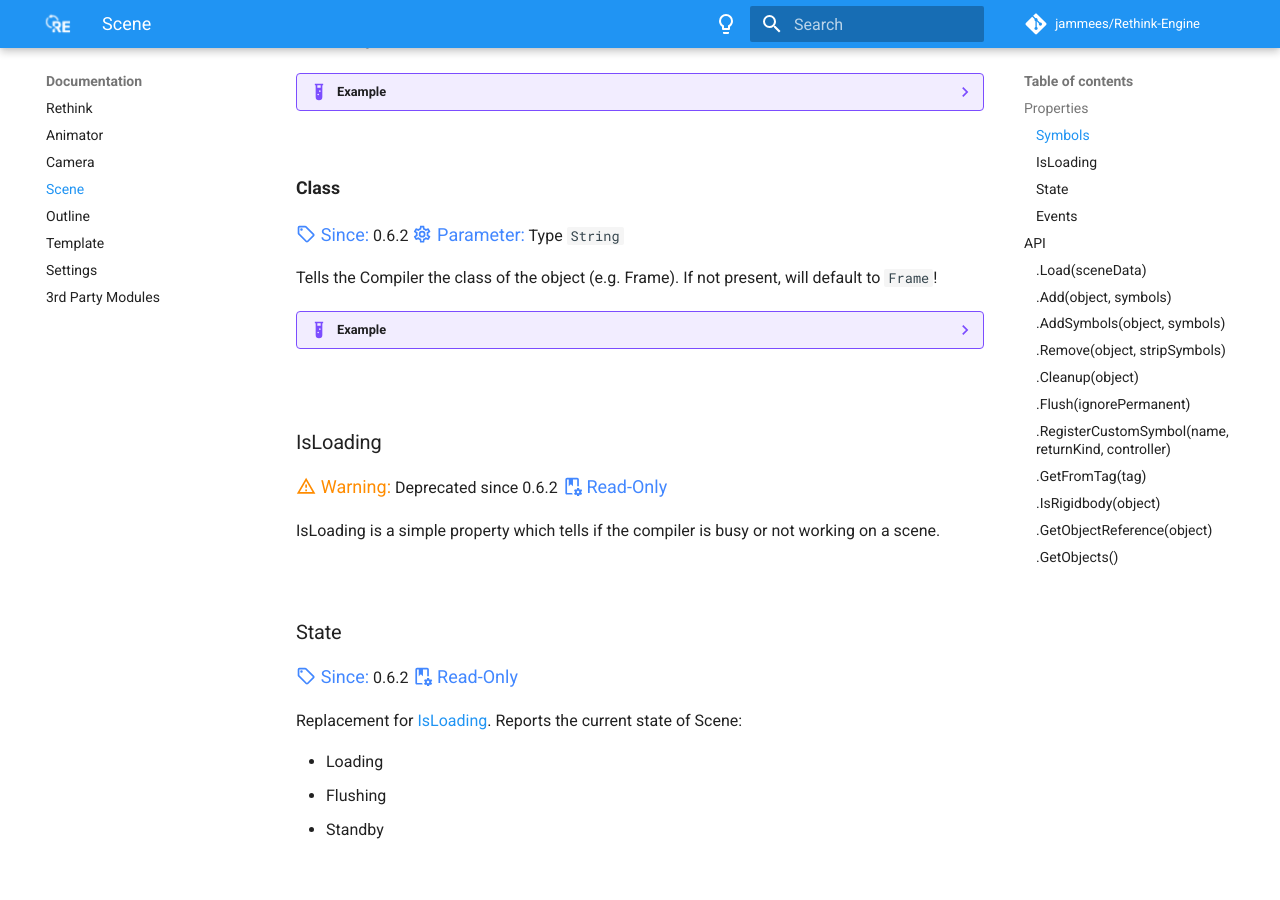
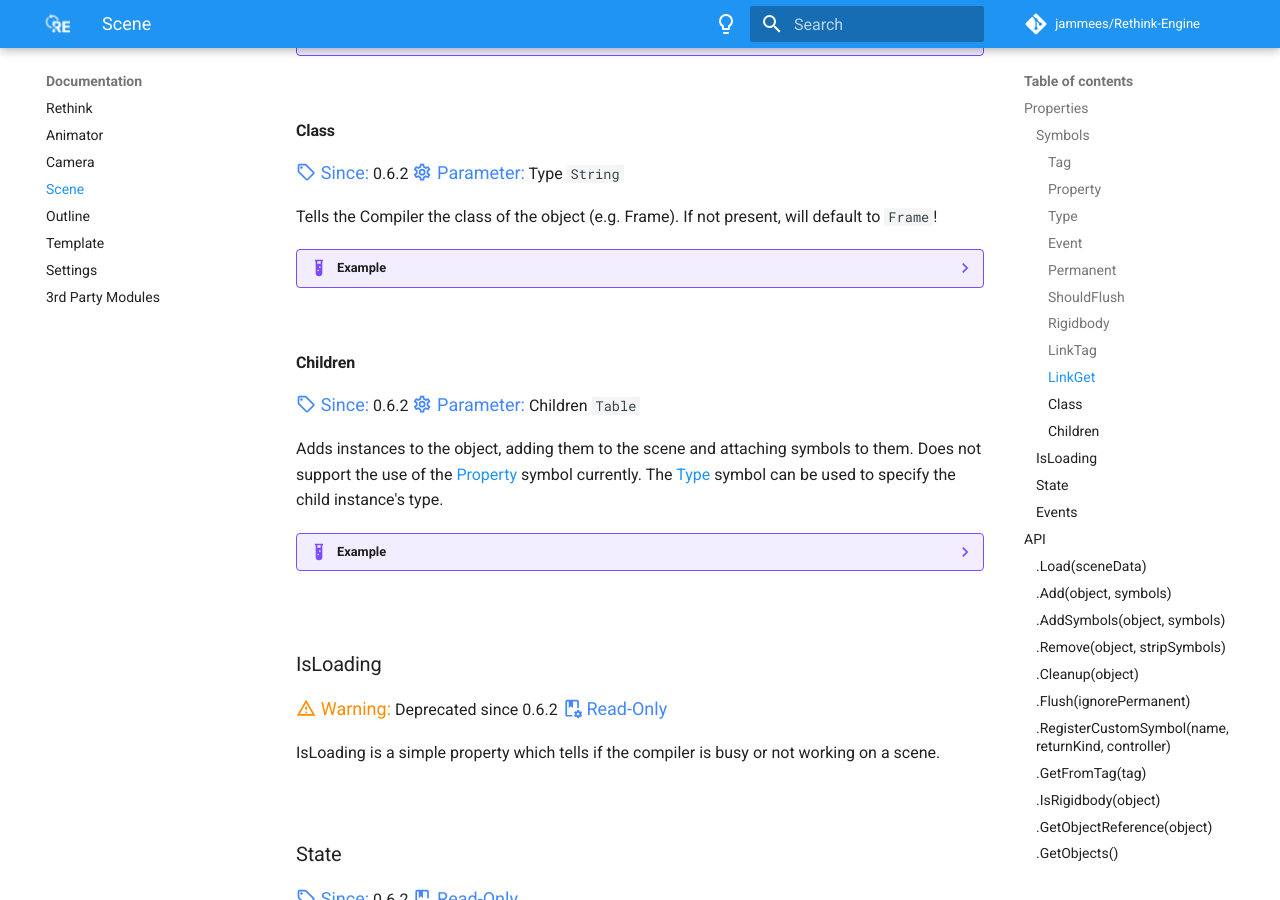
Before and after one commit to jammees/Rethink-Engine, an MkDocs documentation site: the page built from docs/documentation/scene.md, in a window 1280 px wide and 900 px high, scrolled down 3404 px. Built offline with MkDocs 1.6.1 and Material for MkDocs 9.7.7, drawn with Linux system fonts in a browser that asks for light colours; comment, search, counter and statistics services are not loaded.

Commit message:
Add `Children` documentation

````diff
--- a/docs/documentation/scene.md
+++ b/docs/documentation/scene.md
@@ -34,7 +34,7 @@ of custom symbols. See: [Scene.RegisterCustomSymbol()](#registercustomsymbolname
 
 <hr>
 
-__<p style="font-size:111%;">Tag</p>__
+#### Tag
 
 <span class=def>:material-tag-outline: Since:</span> 0.6.0
 <span class=def>:material-cog-outline: Parameter:</span> Tag(s) `String | {String}`
@@ -65,7 +65,7 @@ Can be retrieved using CollectionService or
 
 <br>
 
-__<p style="font-size:111%;">Property</p>__
+#### Property
 
 <span class=def>:material-tag-outline: Since:</span> 0.6.0
 <span class=def>:material-cog-outline: Parameter:</span> Properties `{[String | Symbol]: any}`
@@ -93,7 +93,7 @@ containers.
 
 <br>
 
-__<p style="font-size:111%;">Type</p>__
+#### Type
 
 <span class=def>:material-tag-outline: Since:</span> 0.6.0
 <span class=def>:material-cog-outline: Parameter:</span> Type `String`
@@ -114,7 +114,7 @@ will throw a warning and default to `UIBase`!
 
 <br>
 
-__<p style="font-size:111%;">Event</p>__
+#### Event
 
 <span class=def>:material-tag-outline: Since:</span> 0.6.0
 <span class=def>:material-cog-outline: Parameter:</span> EventName `String`
@@ -135,7 +135,7 @@ function with the object.
 
 <br>
 
-__<p style="font-size:111%;">Permanent</p>__
+#### Permanent
 
 <span class=def>:material-tag-outline: Since:</span> 0.6.2
 <span class=def>:material-cog-outline: Parameter:</span> Predicate `Boolean`
@@ -164,7 +164,7 @@ true in [Scene.Flush()](#flushignorepermanent).
 
 <br>
 
-__<p style="font-size:111%;">ShouldFlush</p>__
+#### ShouldFlush
 
 <span class=def>:material-tag-outline: Since:</span> 0.6.0
 <span class=def>:material-cog-outline: Parameter:</span> Predicate `Boolean`
@@ -195,7 +195,7 @@ true in [Scene.Flush()](#flushignorepermanent).
 
 <br>
 
-__<p style="font-size:111%;">Rigidbody</p>__
+#### Rigidbody
 
 <span class=def>:material-tag-outline: Since:</span> 0.6.0
 <span class=def>:material-cog-outline: Parameter:</span> Properties `{[String]: any}`
@@ -222,7 +222,7 @@ handled automatically.
 
 <br>
 
-__<p style="font-size:111%;">LinkTag</p>__
+#### LinkTag
 
 <span class=def>:material-tag-outline: Since:</span> 0.6.2
 <span class=def>:material-cog-outline: Parameter:</span> Tag `String`
@@ -240,7 +240,7 @@ Adds a tag to object, which can be fetched using the
 
 <br>
 
-__<p style="font-size:111%;">LinkGet</p>__
+#### LinkGet
 
 <span class=def>:material-tag-outline: Since:</span> 0.6.2
 <span class=def>:material-cog-outline: Parameter:</span> Tag `String | { String }`
@@ -277,7 +277,7 @@ function. Otherwise, the object itself will get returned.
 
 <br>
 
-__<p style="font-size:111%;">Class</p>__
+#### Class
 
 <span class=def>:material-tag-outline: Since:</span> 0.6.2
 <span class=def>:material-cog-outline: Parameter:</span> Type `String`
@@ -294,6 +294,37 @@ If not present, will default to `Frame`!
 		[Symbols.Class] = "TextLabel"
 	}
 	```
+
+<br>
+
+#### Children
+
+<span class=def>:material-tag-outline: Since:</span> 0.6.2
+<span class=def>:material-cog-outline: Parameter:</span> Children `Table`
+
+Adds instances to the object, adding them to
+the scene and attaching symbols to them. Does not support the use of
+the [Property](#property) symbol currently. The [Type](#type) symbol can
+be used to specify the child instance's type.
+
+??? example
+
+	```lua
+	MyContainer = {
+		MyRigidbody = {
+			[Symbols.Type] = "Rigidbody",
+
+			[Symbols.Children] = {
+				RoundedCorner = {
+					[Symbols.Class] = "UICorner"
+				}
+			}
+		}
+	}
+	```
+
+	From the example above, a rigidbody gets created with an `UICorner`
+	and gets parented to `MyContainer`.
 
 <br>
 
````
